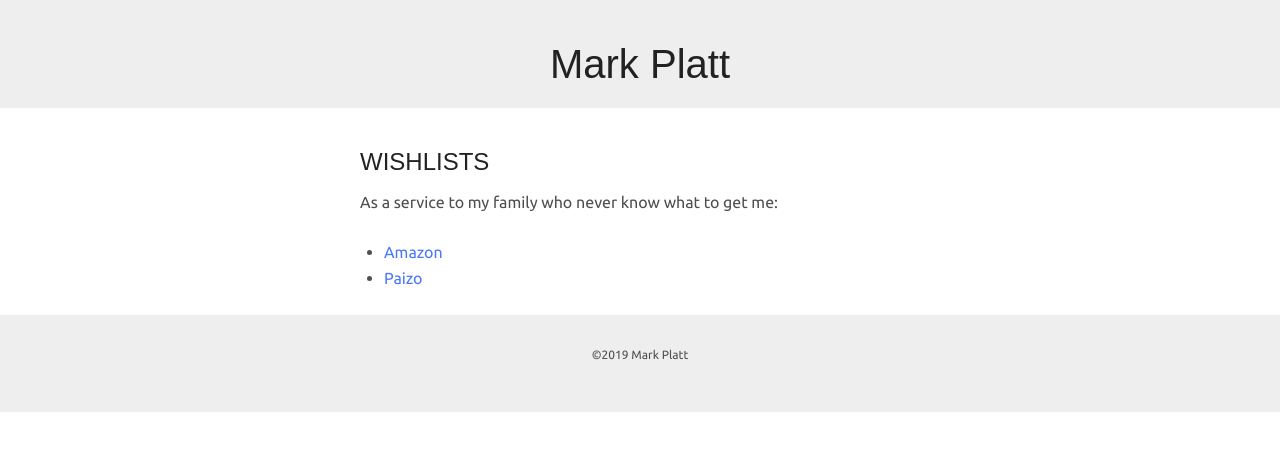
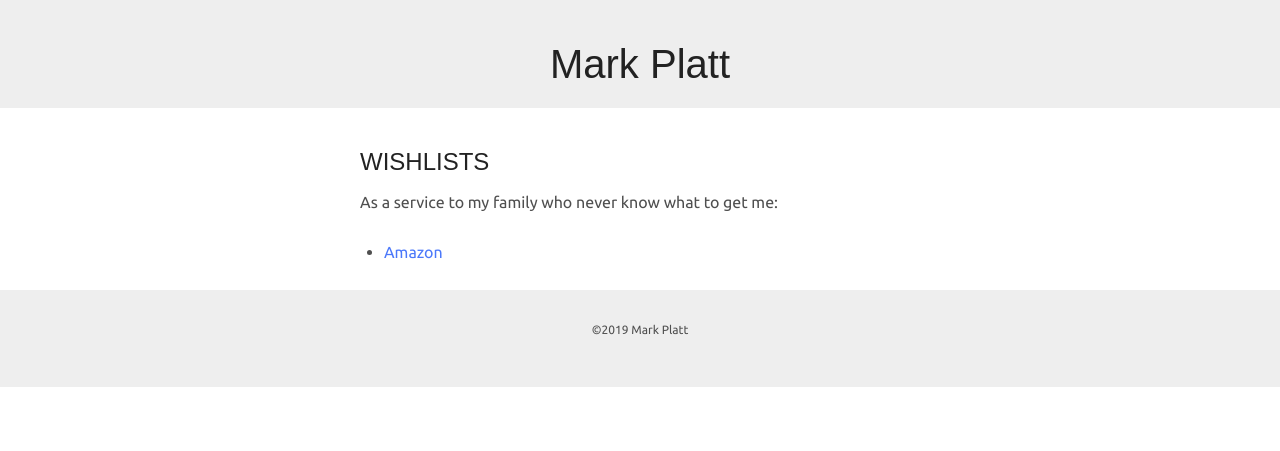
Before and after one commit to mrkplt/mrkplt.github.io, a Jekyll site: the page built from wishlist.html, in a window 1280 px wide. Shown: the top 451 px of the page. Built offline with Jekyll 4.4.1, drawn with Linux system fonts in a browser that asks for light colours; some web fonts are replaced.

Commit message:
Update wishlist.html

```diff
--- a/wishlist.html
+++ b/wishlist.html
@@ -7,5 +7,4 @@ title: Wishlists
 As a service to my family who never know what to get me:
 <ul>
   <li><a href='http://amzn.com/w/3OXFJT39L5V2R'>Amazon</a></li>
-  <li><a href='http://paizo.com/people/mrkplt/wishlists/v5748l939kuvn'>Paizo</a></li>
 </ul>
```
